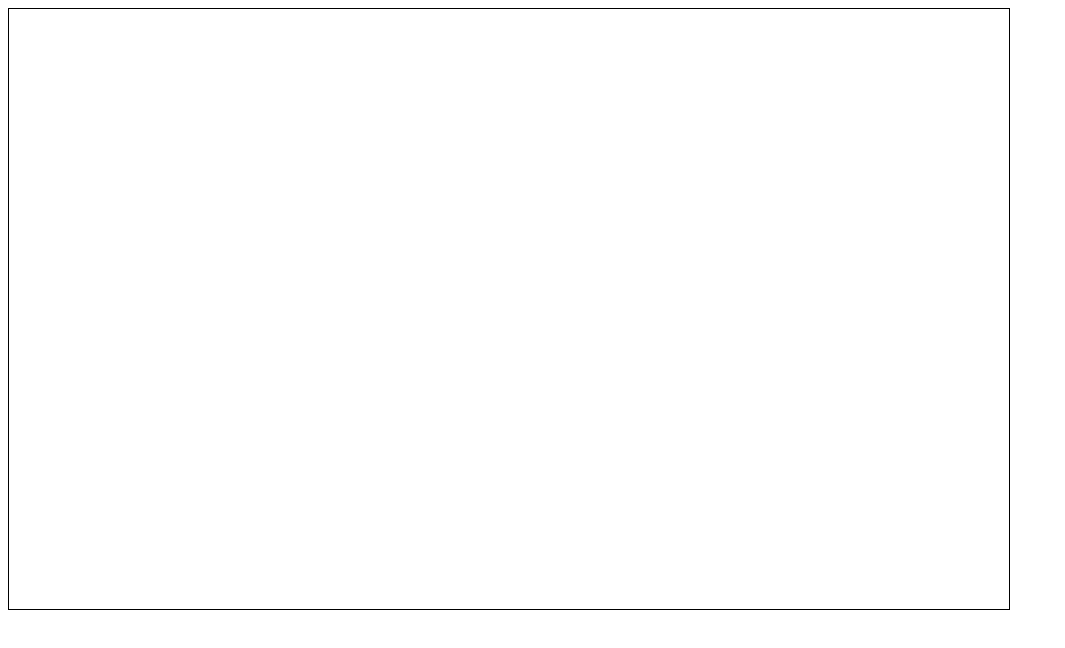
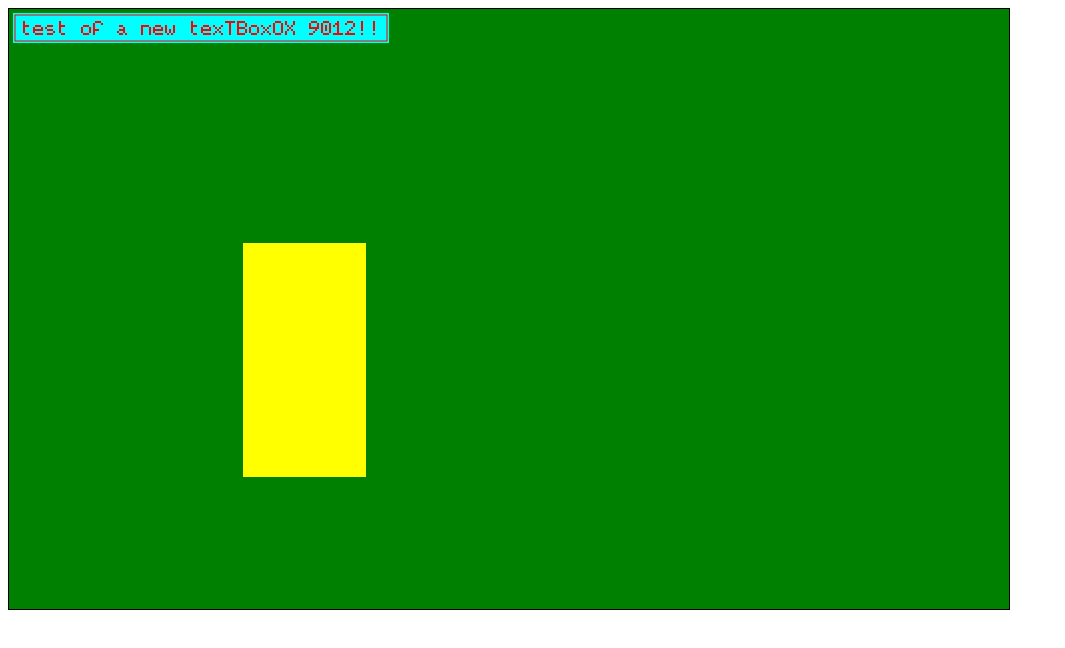
Before and after one commit to notLorne/mazer, a plain HTML site: page index.html in a window 1280 px wide. Shown: the whole page, without its empty margins (0-1065 px from the left). Drawn offline with Linux system fonts and the light colour scheme.

Commit message:
working now

```diff
--- a/index.html
+++ b/index.html
@@ -5,14 +5,7 @@
     <meta http-equiv="X-UA-Compatible" content="IE=edge">
     <meta name="viewport" content="width=device-width, initial-scale=1.0">
 
-    <script src="js/Painter.js"></script>
-    <script src="js/Maze.js"></script>
-    <script src="js/alphaBin.js"></script>
-    <script src="js/TextBox.js"></script>
-    <script src="js/Actors.js"></script>
-
-    <script src="js/App.js"></script>
-
+    <script src="js/Init.js"></script>
 
     <title>Document</title>
 
--- a/js/App.js
+++ b/js/App.js
@@ -8,82 +8,29 @@ var toUpdate;
 var gameWidth = 1000;
 var gameHeight = 600;
 var documentBody;
+var isReady;
+
+console.log(isReady)
+
+const tb = new TextBox("test of a new texTBoxOX 9012!!", "uiLayer", 12, 12, 1);
+const gamePainter = new Painter(gameWidth, gameHeight);
+gamePainter.drawBackground(0,128,0)
+
+window.requestAnimationFrame(gameloop);
 
 //Game Objects
-const gamePainter = new Painter(gameWidth, gameHeight);
-
-window.onload = (e) => {
-    //PreGame setup
-
-        //CREATE A FUNCTION TO GET THE SCREEN RESOLUTION TO ADAPT THE GAME WINDOW SIZE. TEMPORARY VALUE HERE.
-
-        console.log("variables init"); //OK caught by console.
-
-    //Canvas creation.
-        documentBody = document.getElementsByTagName("body")[0]; //Declare and init here for now...
-        //Background
-        background = document.createElement('canvas');
-        background.id = "background";
-        background.style.position = "absolute";
-        background.width = gameWidth;
-        background.height = gameHeight;
-        background.style.border = "1px solid";
-        background.style.zIndex = 0;
-        documentBody.appendChild(background);
-
-        //Floor
-        floorLayer = document.createElement('canvas');
-        floorLayer.id = "floorLayer";
-        floorLayer.style.position = "absolute";
-        floorLayer.width = gameWidth;
-        floorLayer.height = gameHeight;
-        floorLayer.style.border = "1px solid";
-        floorLayer.style.zIndex = 2;
-        documentBody.appendChild(floorLayer);
-
-        //Center
-        centerLayer = document.createElement('canvas');
-        centerLayer.id = "centerLayer";
-        centerLayer.style.position = "absolute";
-        centerLayer.width = gameWidth;
-        centerLayer.height = gameHeight;
-        centerLayer.style.border = "1px solid";
-        centerLayer.style.zIndex = 4;
-        documentBody.appendChild(centerLayer);
-
-        //Front
-        frontLayer = document.createElement('canvas');
-        frontLayer.id = "frontLayer";
-        frontLayer.style.position = "absolute";
-        frontLayer.width = gameWidth;
-        frontLayer.height = gameHeight;
-        frontLayer.style.border = "1px solid";
-        frontLayer.style.zIndex = 6;
-        documentBody.appendChild(frontLayer);
-
-        //UI
-        uiLayer = document.createElement('canvas');
-        uiLayer.id = "uiLayer";
-        uiLayer.style.position = "absolute";
-        uiLayer.width = gameWidth;
-        uiLayer.height = gameHeight;
-        uiLayer.style.border = "1px solid";
-        uiLayer.style.zIndex = 8;
-        documentBody.appendChild(uiLayer);
-
-        window.requestAnimationFrame(gameloop);
-    }
-
-
 //Will adopt the same method as last time with at least two loops, gameplay and menu.
 function gameloop() {
 
     timeDelta = Date.now() - lastFrame;
 
-    //console.log(timeDelta);
+    //
     if (timeDelta > (1000 / framePerSecond)) {
+        //Clear frames
+        gamePainter.clearCenter();
         //draw
-
+        gamePainter.drawCenter();
+        //console.log(timeDelta);
         //Reset timeDelta
         lastFrame = Date.now();
         toUpdate = true;
@@ -98,7 +45,6 @@ function gameloop() {
 
     window.requestAnimationFrame(gameloop);
 }
-
 function menuloop() {
 
     timeDelta = Date.now() - lastFrame;
--- /dev/null
+++ b/js/Init.js
@@ -0,0 +1,86 @@
+window.onload = (e) => {
+
+    var gameWidth = 1000;
+    var gameHeight = 600;
+
+    //PreGame setup
+
+        //CREATE A FUNCTION TO GET THE SCREEN RESOLUTION TO ADAPT THE GAME WINDOW SIZE. TEMPORARY VALUE HERE.
+
+        console.log("variables init"); //OK caught by console.
+
+    //Canvas creation.
+        documentBody = document.body; //Declare and init here for now...
+        //Background
+        background = document.createElement('canvas');
+        background.id = "background";
+        background.style.position = "absolute";
+        background.width = gameWidth;
+        background.height = gameHeight;
+        background.style.border = "1px solid";
+        background.style.zIndex = 0;
+        documentBody.appendChild(background);
+
+        //Floor
+        floorLayer = document.createElement('canvas');
+        floorLayer.id = "floorLayer";
+        floorLayer.style.position = "absolute";
+        floorLayer.width = gameWidth;
+        floorLayer.height = gameHeight;
+        floorLayer.style.border = "1px solid";
+        floorLayer.style.zIndex = 2;
+        documentBody.appendChild(floorLayer);
+
+        //Center
+        centerLayer = document.createElement('canvas');
+        centerLayer.id = "centerLayer";
+        centerLayer.style.position = "absolute";
+        centerLayer.width = gameWidth;
+        centerLayer.height = gameHeight;
+        centerLayer.style.border = "1px solid";
+        centerLayer.style.zIndex = 4;
+        documentBody.appendChild(centerLayer);
+
+        //Front
+        frontLayer = document.createElement('canvas');
+        frontLayer.id = "frontLayer";
+        frontLayer.style.position = "absolute";
+        frontLayer.width = gameWidth;
+        frontLayer.height = gameHeight;
+        frontLayer.style.border = "1px solid";
+        frontLayer.style.zIndex = 6;
+        documentBody.appendChild(frontLayer);
+
+        //UI
+        uiLayer = document.createElement('canvas');
+        uiLayer.id = "uiLayer";
+        uiLayer.style.position = "absolute";
+        uiLayer.width = gameWidth;
+        uiLayer.height = gameHeight;
+        uiLayer.style.border = "1px solid";
+        uiLayer.style.zIndex = 8;
+        documentBody.appendChild(uiLayer);
+
+        console.log("Canvas created")
+        console.log("script loading");
+
+        function loadScript(src, onload) {
+            let script = document.createElement('script');
+            script.onload = onload ? onload : (e) => {
+                console.log(e.target.src + " is loaded.");
+            };
+            script.src = src;
+            script.async = false;
+            document.head.appendChild(script);
+        }
+
+        loadScript("js/Painter.js");
+        loadScript("js/TextBox.js");
+        loadScript("js/alphaBin.js");
+        loadScript("js/Maze.js");
+        loadScript("js/Actors.js");
+
+        loadScript("js/App.js");
+
+        isReady = true;
+}
--- a/js/Painter.js
+++ b/js/Painter.js
@@ -14,16 +14,15 @@ class Painter {
         this.centerStack = new Array();
         this.frontStack = new Array();
         this.uiStack = new Array();
-        //this.textAreaStack = new Array();
         this.xSize = canvasSizeX;
         this.ySize = canvasSizeY;
     }
 
-    drawBackground(bgWidth, bgHeight, newR, newG, newB) {
+    drawBackground(newR, newG, newB) {
 
         const bgContext = document.getElementById("background").getContext("2d");
         bgContext.fillStyle  = this.colorFormatter(newR, newG, newB);
-        bgContext.fillRect(0, 0, bgWidth, bgHeight);
+        bgContext.fillRect(0, 0, this.xSize, this.ySize);
     }
     drawFloor() {
 
@@ -37,7 +36,7 @@ class Painter {
 
         const centerContext = document.getElementById("centerLayer").getContext("2d");
         centerContext.imageSmoothingEnabled = false;
-        centerContext.fillStyle = "rgba(255,255,0,0.5)";
+        centerContext.fillStyle = "rgba(255,255,0,1)";
         centerContext.fillRect(234, 234,123, 234);
     }
     drawFront() {
@@ -59,19 +58,19 @@ class Painter {
         bgContext.clearRect(0, 0, this.xSize, this.ySize);
     }
     clearFloor() {
-        const floorContext = document.getElementById("background").getContext("2d");
+        const floorContext = document.getElementById("floorLayer").getContext("2d");
         floorContext.clearRect(0, 0, this.xSize, this.ySize);
     }
     clearCenter() {
-        const centerContext = document.getElementById("background").getContext("2d");
+        const centerContext = document.getElementById("centerLayer").getContext("2d");
         centerContext.clearRect(0, 0, this.xSize, this.ySize);
     }
     clearFront() {
-        const frontContext = document.getElementById("background").getContext("2d");
+        const frontContext = document.getElementById("frontLayer").getContext("2d");
         frontContext.clearRect(0, 0, this.xSize, this.ySize);
     }
     clearUI() {
-        const uiContext = document.getElementById("background").getContext("2d");
+        const uiContext = document.getElementById("uiLayer").getContext("2d");
         uiContext.clearRect(0, 0, this.xSize, this.ySize);
     }
 
@@ -83,10 +82,8 @@ class Painter {
             case 1: this.centerStack.push(object); break;
             case 2: this.frontStack.push(object); break;
             case 3: this.uiStack.push(object); break;
-            case 4: this.textAreaStack.push(object); break;
         }
     }
-
     colorFormatter(R, G, B, a) {
         return (a != undefined) ?   "rgba(" + R + "," + G + "," + B + "," + a + ")" :
                                     "rgb(" + R + "," + G + "," + B + ")" ;
--- a/js/TextBox.js
+++ b/js/TextBox.js
@@ -106,8 +106,4 @@ class TextBox {
             }
         }
     }
-
-
 }
-
-//var boxte = new TextBox("teext box practice", "canvas", 12, 12);
```
Also changed, not shown: js/Maze.js (+0 -9 lines).
